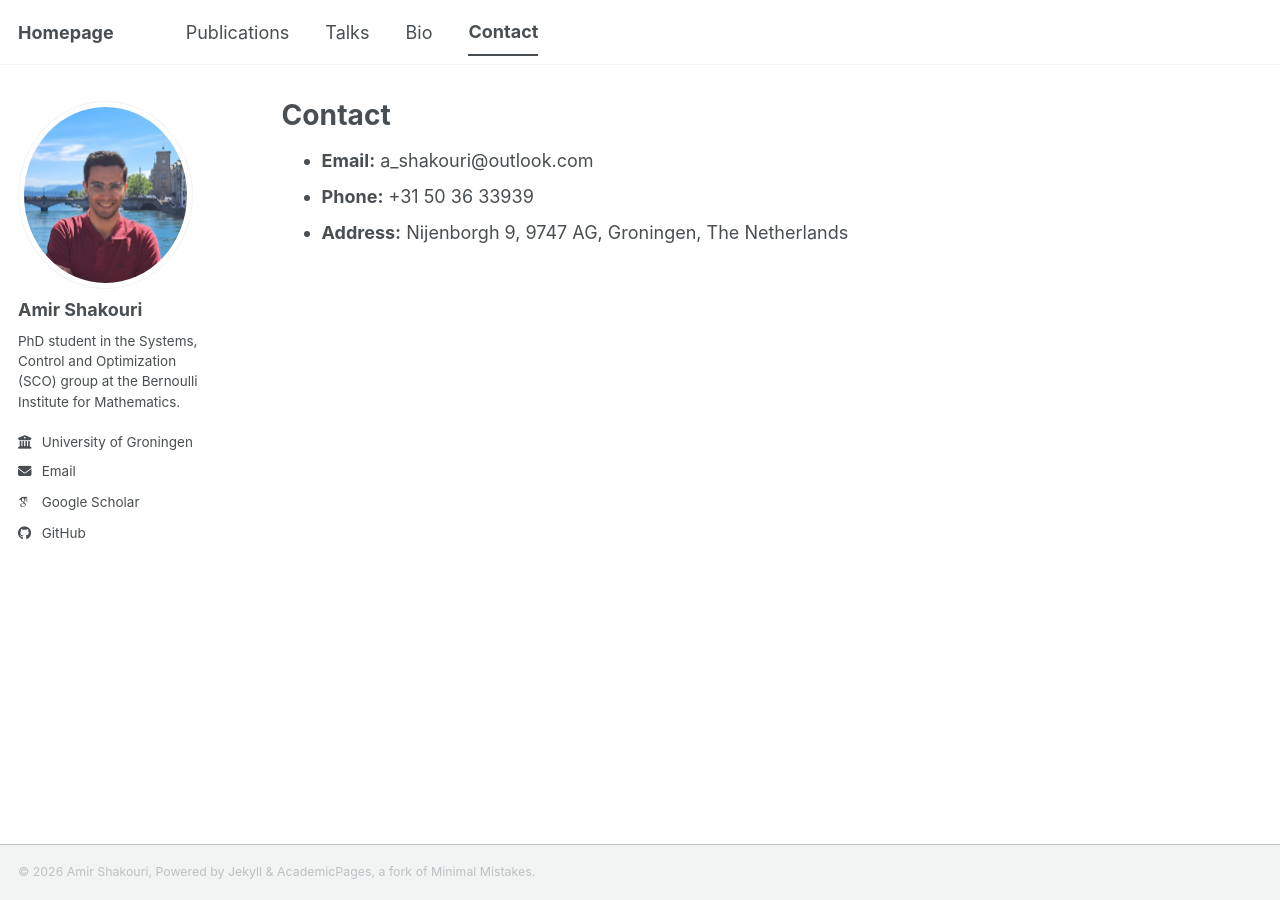
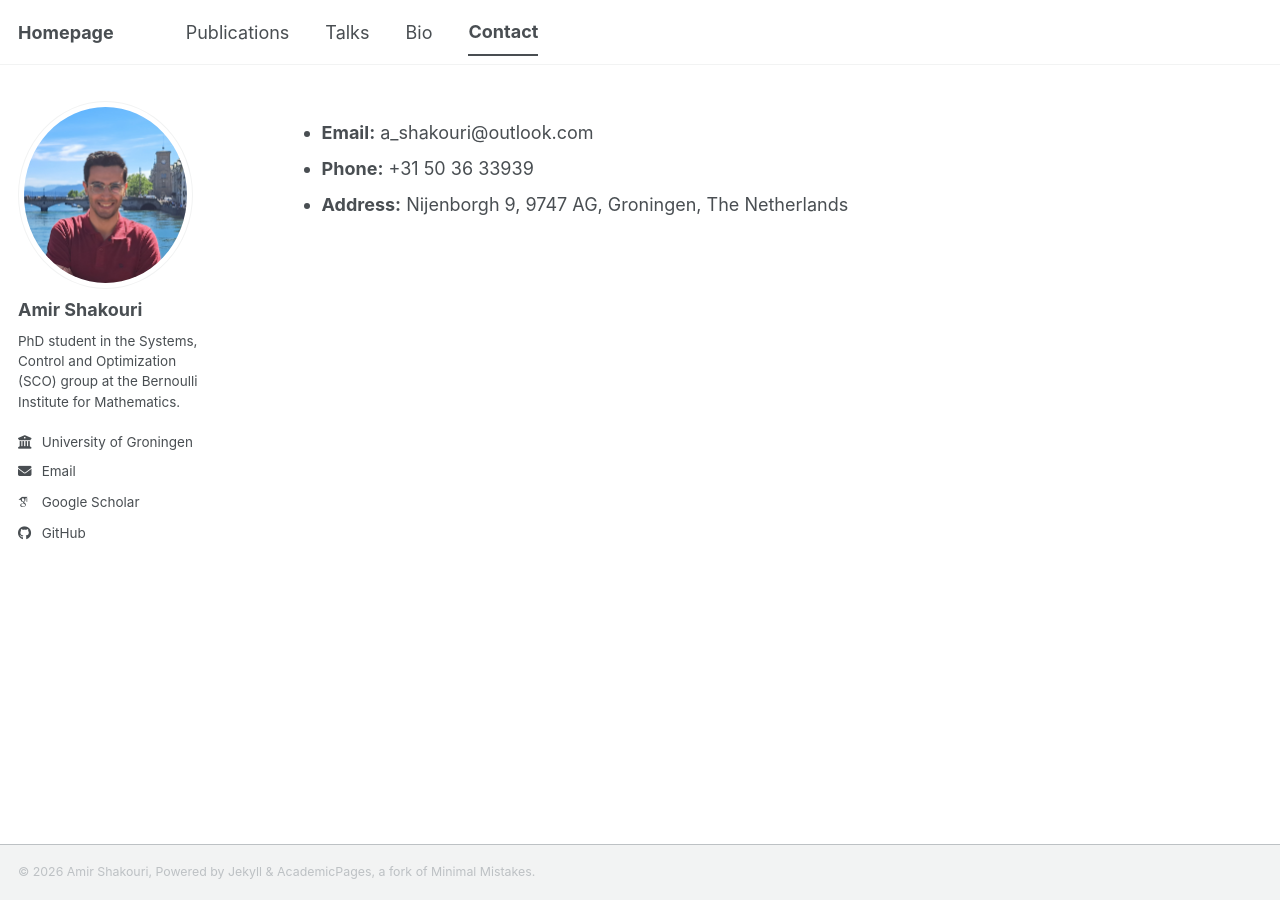
Before and after one commit to a-shakouri/a-shakouri.github.io, a Jekyll site: the page built from _pages/contact.md, in a window 1280 px wide. Built offline with Jekyll 4.4.1, drawn with Linux system fonts in a browser that asks for light colours; some web fonts are replaced; a script bundle is joined from its source files by our own code; library files that are not in the unit come from our copies.

Commit message:
Update contact.md

```diff
--- a/_pages/contact.md
+++ b/_pages/contact.md
@@ -1,10 +1,8 @@
 ---
 layout: archive
-title: "Contact"
+title: ""
 permalink: /contact/
-author_profile: true
-redirect_from:
-  - /resume
+
 ---
 - **Email:** a_shakouri@outlook.com
 - **Phone:** +31 50 36 33939
```
